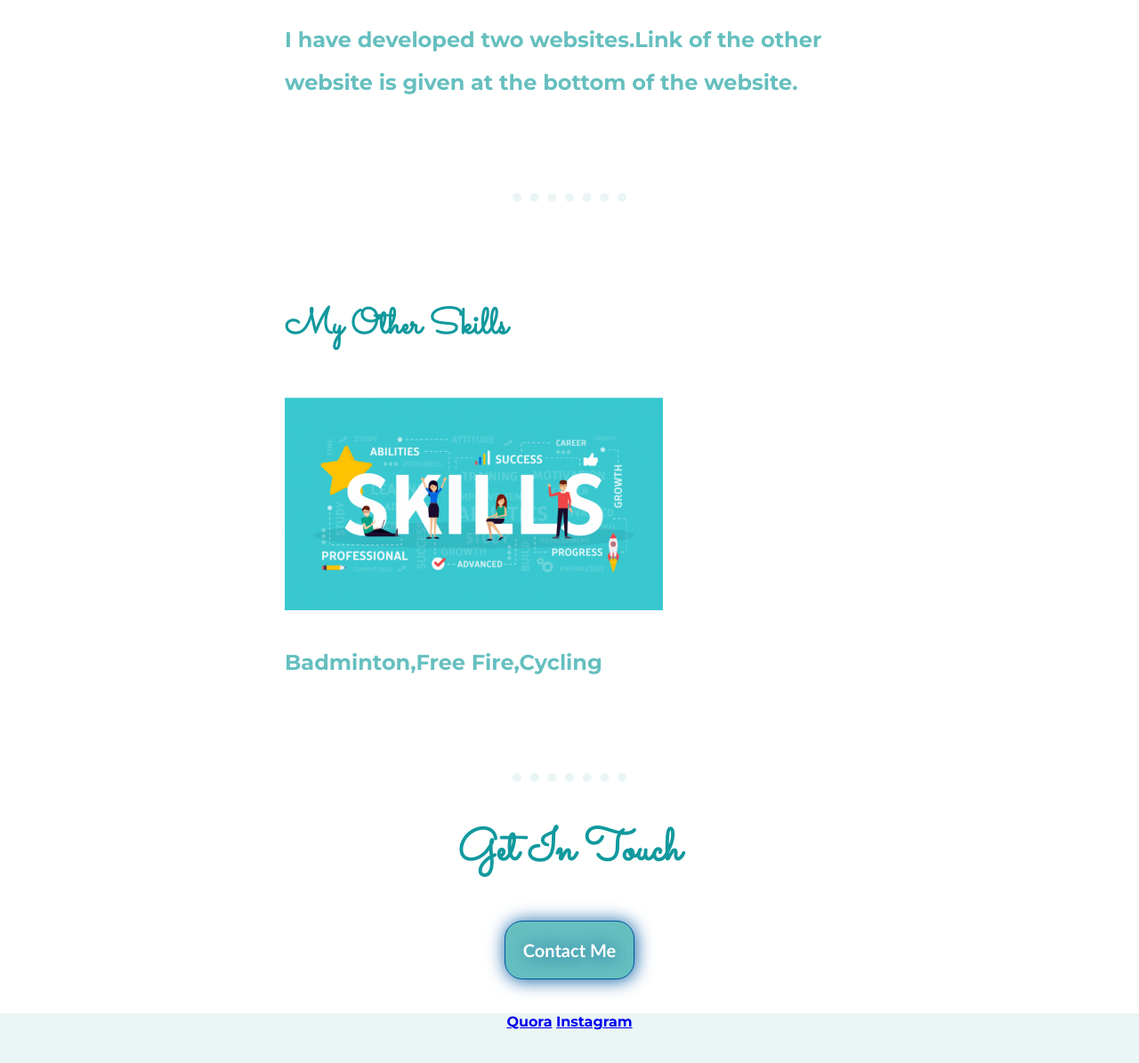
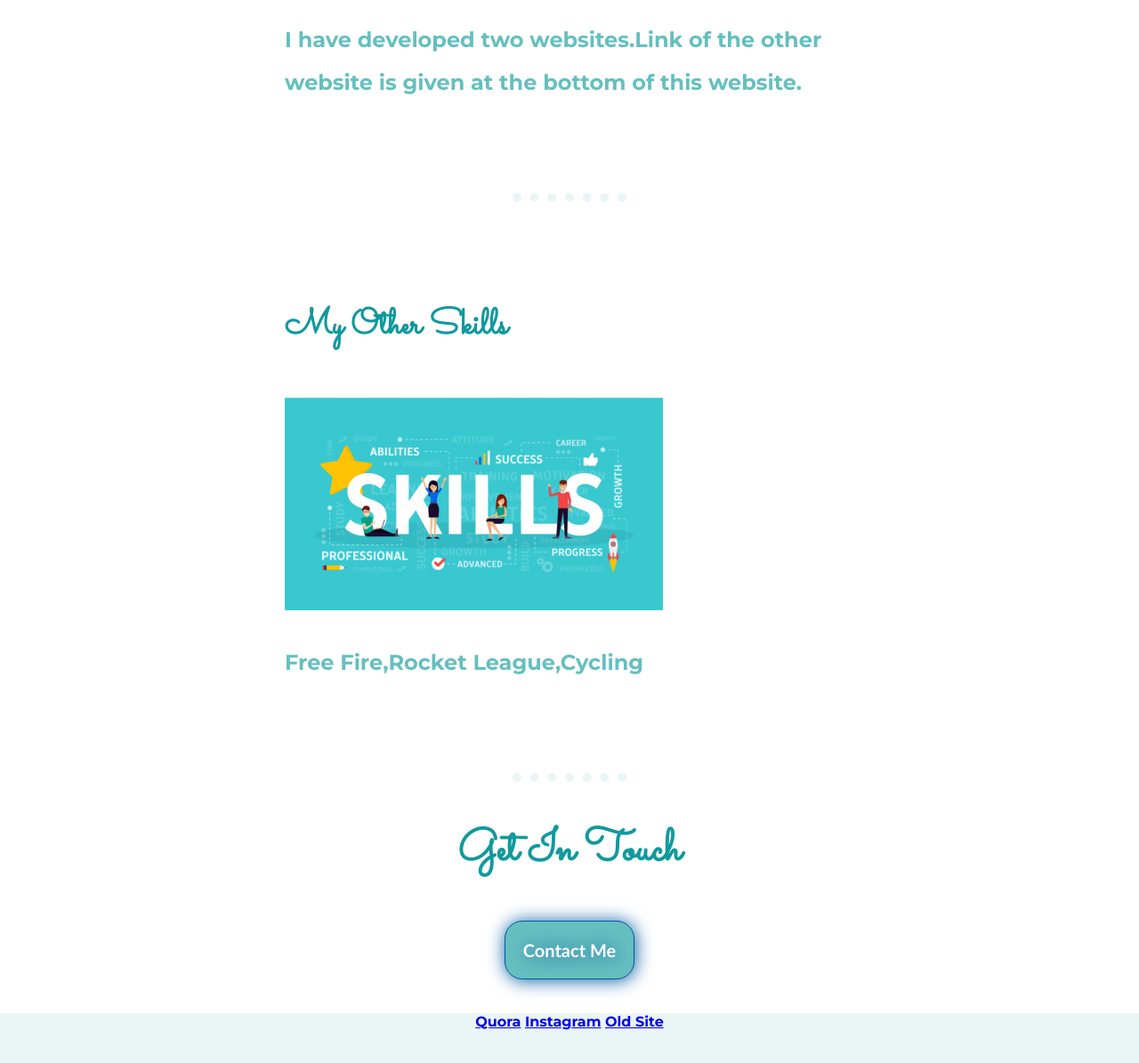
Before and after one commit to sparshtalaulikar/Advanced-Site, a plain HTML site: page index.html in a window 1280 px wide. Shown: the part 2005-3200 px from the top of the page at 89% size. Drawn offline with Linux system fonts and the light colour scheme.

Commit message:
Update index.html

```diff
--- a/index.html
+++ b/index.html
@@ -51,14 +51,14 @@
         <h3>Web Development</h3>
         <img class="skill-img" src="images/web dev.png" alt="skill img">
         <img class="skill-gif" src="images/web dev.gif" alt="skill gif">
-        <p>I have developed two websites.Link of the other website is given at the bottom of the website.</p>
+        <p>I have developed two websites.Link of the other website is given at the bottom of this website.</p>
       </div>
       <hr>
       </hr>
       <div class="skill-row">
         <h3>My Other Skills</h3>
         <img class="" src="images/skills.png" alt="skills img">
-        <p>Badminton,Free Fire,Cycling</p>
+        <p>Free Fire,Rocket League,Cycling</p>
       </div>
     </div>
     <hr>
@@ -70,8 +70,9 @@
     <div class="bottom-container">
       <a class="footer-link" href="https://www.quora.com/profile/TheVergeboy">Quora</a>
 
-      <a class="footer-link" href="https://www.instagram.com/sparshtalaulikar/">Instagram</a>
+      <a class="footer-link" href="https://www.instagram.com/sparshtalaulikar_/">Instagram</a>
 
+       <a class="footer-link" href="https://sparshtalaulikar.github.io/Oid-Site/">Old Site</a>
 
       <h3>Sparsh Talaulikar.</h3>
     </div>
```
